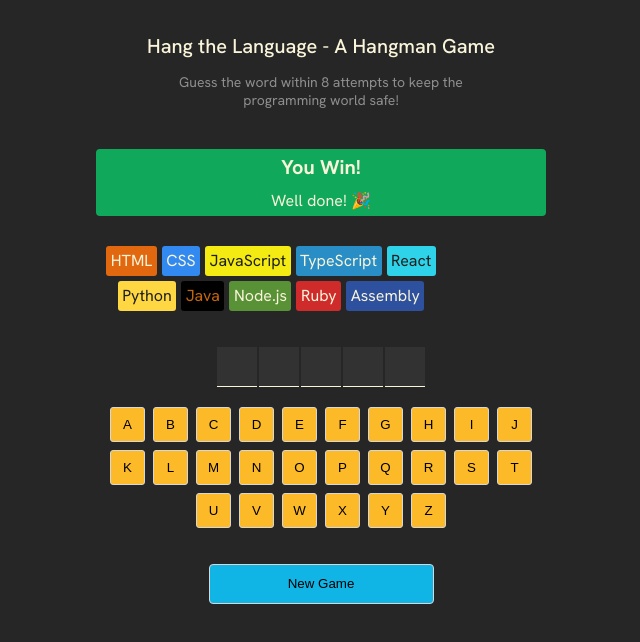
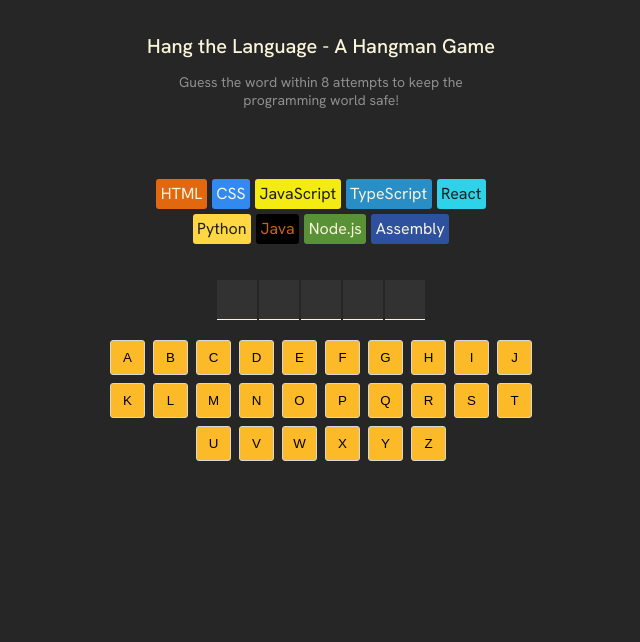
Before and after one commit to RobinTR/react-js-projects, a React (Vite) app in the folder react/hang-the-language/: page / in a window 1280 px wide. Shown: the top 642 px of the page, without its empty margins (319-959 px from the left). Built offline with nearby package versions, Linux system fonts and the light colour scheme.

Commit message:
feat: enhance game status display and styling, add game over logic

```diff
--- a/react/hang-the-language/src/App.css
+++ b/react/hang-the-language/src/App.css
@@ -1,11 +1,12 @@
 section.game-status {
-  background-color: #10a95b;
   display: flex;
   flex-direction: column;
   align-items: center;
   color: #f9f4da;
   border-radius: 4px;
   margin-block: 30px;
+  width: 100%;
+  max-width: 350px;
 }
 
 section.game-status > p {
@@ -17,11 +18,19 @@
   margin: 5px;
 }
 
+section.game-status.won {
+  background-color: #10a95b;
+}
+
+section.game-status.lost {
+  background-color: #ba2a2a;
+}
+
 section.language-chips {
   display: flex;
   flex-wrap: wrap;
+  justify-content: center;
   gap: 5px;
-  justify-content: center;
   max-width: 350px;
   margin-bottom: 36px;
 }
--- a/react/hang-the-language/src/App.jsx
+++ b/react/hang-the-language/src/App.jsx
@@ -12,6 +12,13 @@
   const wrongGuessCount = guessedLetters.filter(
     (letter) => !currentWord.includes(letter)
   ).length;
+
+  const isGameWon = currentWord
+    .split("")
+    .every((letter) => guessedLetters.includes(letter));
+
+  const isGameLost = wrongGuessCount >= languages.length - 1;
+  const isGameOver = isGameWon || isGameLost;
 
   const alphabet = "abcdefghijklmnopqrstuvwxyz";
 
@@ -60,18 +67,46 @@
     );
   }
 
+  const gameStatusClass = clsx("game-status", {
+    lost: isGameLost,
+    won: isGameWon,
+  });
+
+  function renderGameStatus() {
+    if (!isGameOver) {
+      return null;
+    }
+
+    if (isGameWon) {
+      return (
+        <>
+          <h2>You Win!</h2>
+          <p>Well done! 🎉</p>
+        </>
+      );
+    } else {
+      return (
+        <>
+          <h2>Game Over!</h2>
+          <p>
+            You lose! Better start learning {languages[languages.length - 1].name}
+          </p>
+        </>
+      );
+    }
+  }
+
   return (
     <>
       <Header />
       <main className="main">
-        <section className="game-status">
-          <h2>You Win!</h2>
-          <p>Well done! 🎉</p>
+        <section className={gameStatusClass}>
+          {renderGameStatus()}
         </section>
         <section className="language-chips">{chipElements}</section>
         <section className="word">{wordEl}</section>
         <section className="keyboard">{alphabetEl}</section>
-        <button className="new-game">New Game</button>
+        {isGameOver && <button className="new-game">New Game</button>}
       </main>
     </>
   );
--- a/react/hang-the-language/src/index.css
+++ b/react/hang-the-language/src/index.css
@@ -9,6 +9,10 @@
   color: #d9d9d9;
   padding: 20px;
   height: 100vh;
+}
+
+main {
   display: flex;
-  justify-content: center;
+  flex-direction: column;
+  align-items: center;
 }
--- a/react/hang-the-language/src/utils/languages.js
+++ b/react/hang-the-language/src/utils/languages.js
@@ -40,11 +40,6 @@
     color: "#F9F4DA",
   },
   {
-    name: "Ruby",
-    backgroundColor: "#D02B2B",
-    color: "#F9F4DA",
-  },
-  {
     name: "Assembly",
     backgroundColor: "#2D519F",
     color: "#F9F4DA",
```
